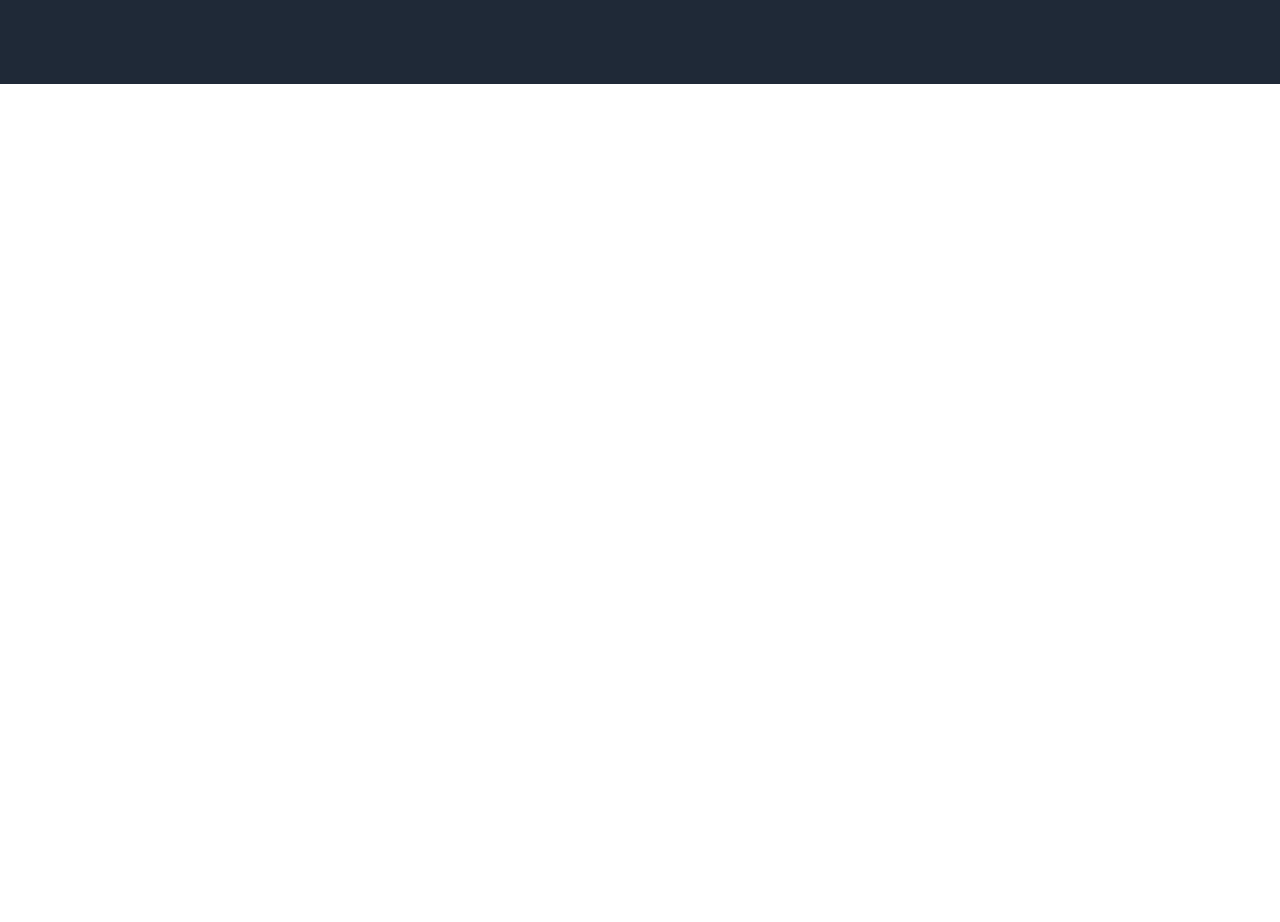
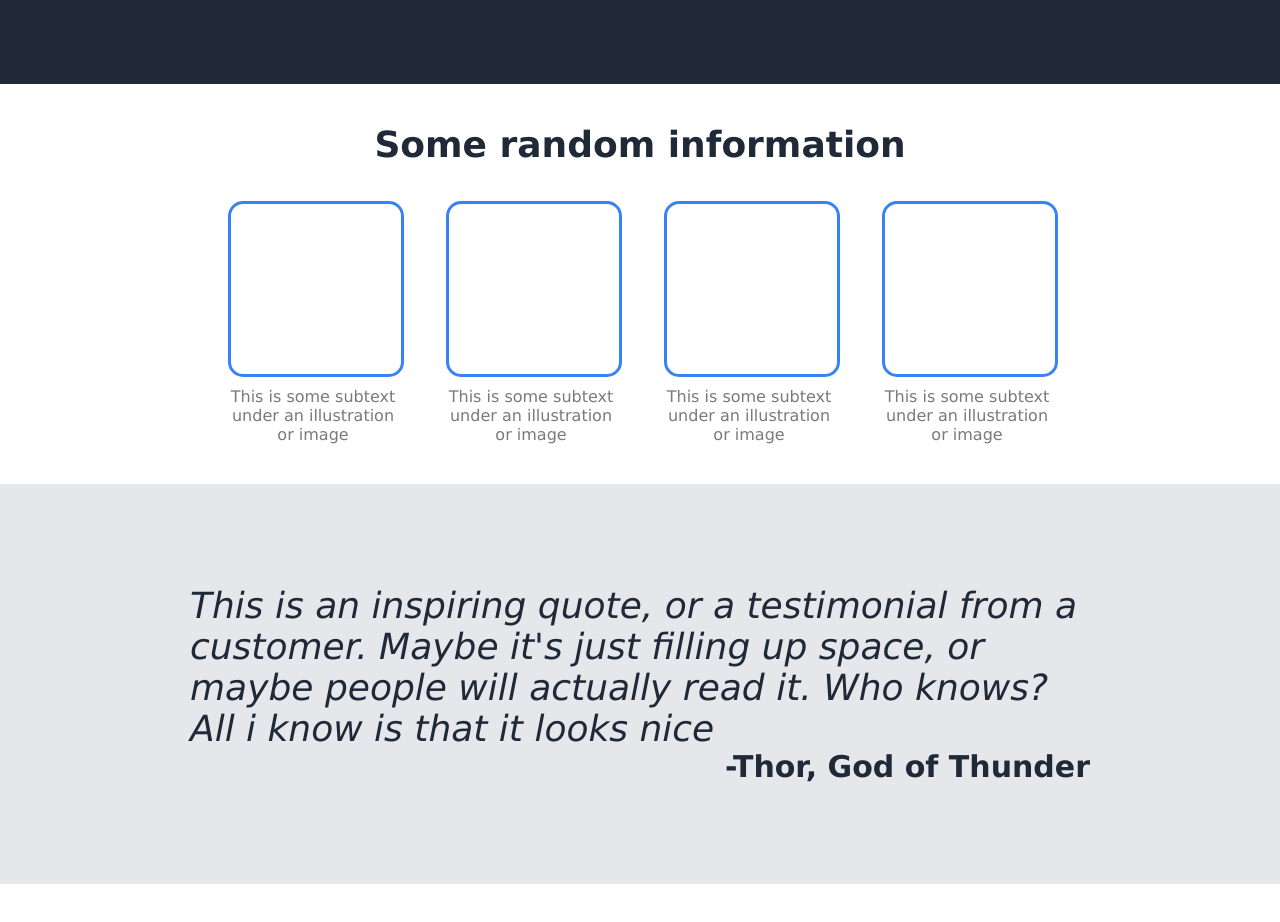
Before and after one commit to sivicst/odin-landing-page, a plain HTML site: page index.html in a window 1280 px wide. Shown: the part 364-1286 px from the top of the page. Drawn offline with Linux system fonts and the light colour scheme.

Commit message:
Add quote section

```diff
--- a/index.html
+++ b/index.html
@@ -26,10 +26,31 @@
         </div>
     </div>
     <div class="section information">
-
+        <div class="info-main-text">Some random information</div>
+        <div class="cards">
+            <div class="card">
+                <div class="info-img"></div>
+                <div class="info-text">This is some subtext under an illustration or image</div>
+            </div>
+            <div class="card">
+                <div class="info-img"></div>
+                <div class="info-text">This is some subtext under an illustration or image</div>
+            </div>
+            <div class="card">
+                <div class="info-img"></div>
+                <div class="info-text">This is some subtext under an illustration or image</div>
+            </div>
+            <div class="card">
+                <div class="info-img"></div>
+                <div class="info-text">This is some subtext under an illustration or image</div>
+            </div>
+        </div>
     </div>
     <div class="section quote">
-
+        <div class="quote-cointainer">
+            <div class="quote-text">This is an inspiring quote, or a testimonial from a customer. Maybe it's just filling up space, or maybe people will actually read it. Who knows? All i know is that it looks nice</div>
+            <div class="quote-author">-Thor, God of Thunder</div>
+        </div>
     </div>
     <div class="section sign-up">
 
--- a/style.css
+++ b/style.css
@@ -76,9 +76,73 @@ a.header-link {
 .hero-right {
     height: 225px;
     width: 500px;
-    background-color: rgb(146, 146, 146);
+    background-color: rgb(122, 122, 122);
     color: #e5e7eb;
     display: flex;
     justify-content: center;
     align-items: center;
 }
+
+.information {
+    display: flex;
+    flex-direction: column;
+    justify-content: center;
+    align-items: center;
+}
+
+.info-img {
+    border: 3px solid #3882f6;
+    border-radius: 15px;
+    height: 170px;
+    width: 170px;
+    margin-bottom: 10px;
+}
+
+.cards {
+    display: flex;
+    gap: 48px;
+}
+
+.card {
+    width: 170px;
+}
+
+.info-main-text {
+    font-size: 36px;
+    font-weight: bolder;
+    color: #1f2937;
+    margin-bottom: 36px;
+}
+
+.info-text {
+    color: rgb(122, 122, 122);
+    text-align: center;
+}
+
+.quote {
+    background-color: #e5e7eb;
+    display: flex;
+    justify-content: center;
+    align-items: center;
+}
+
+.quote-cointainer{
+    width: 900px;
+    display: flex;
+    flex-direction: column;
+
+}
+
+.quote-text {
+    font-size: 36px;
+    font-style: italic;
+    font-weight: lighter;
+    color: #1f2937;
+}
+
+.quote-author {
+    margin-left: auto;
+    font-size: 30px;
+    font-weight: bolder;
+    color: #1f2937;
+}
```
